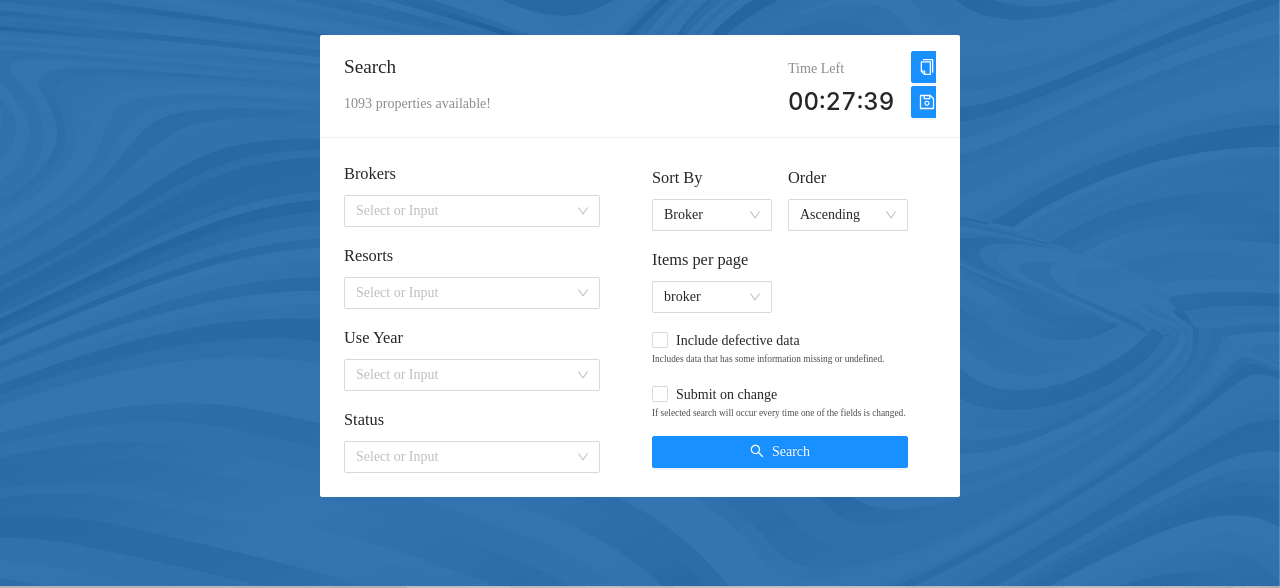
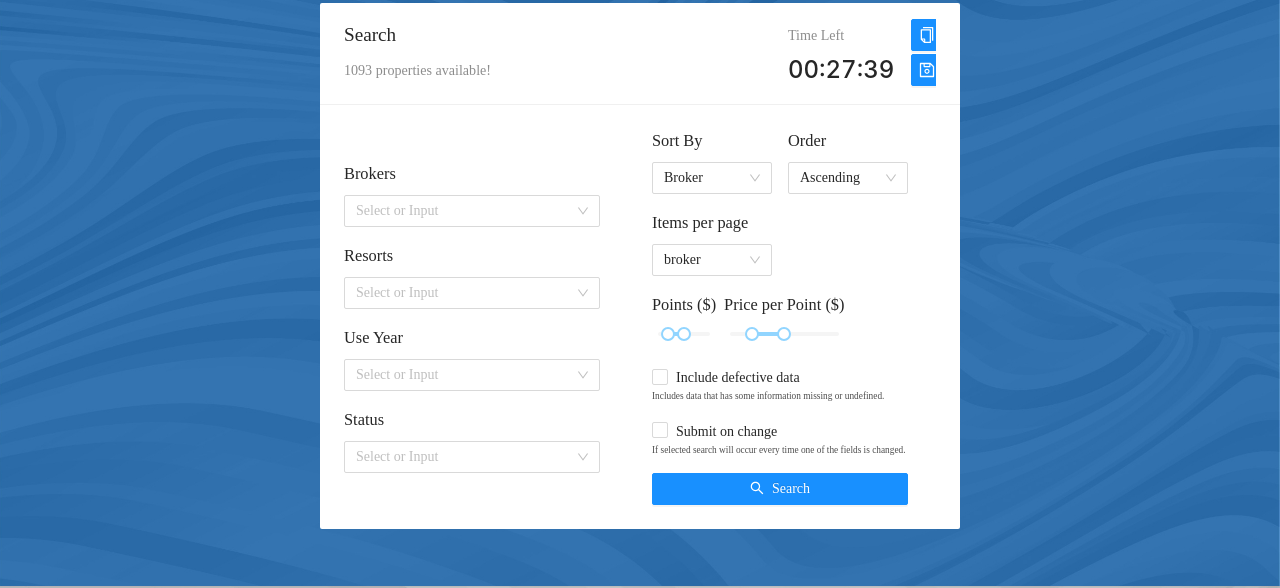
Before and after one commit to almulalic/dvc-search-engine-web, a React (Create React App) app: page / in a window 1280 px wide. Shown: the part 780-1368 px from the top of the page. Built offline with nearby package versions, Linux system fonts and the light colour scheme; a web font is replaced by a local one.

Commit message:
added range sliders

```diff
--- a/src/components/SearchForm/SearchFormLayout.tsx
+++ b/src/components/SearchForm/SearchFormLayout.tsx
@@ -19,6 +19,7 @@ import {
   Button,
   message,
   Modal,
+  Slider,
 } from "antd";
 
 import "./SearchFormStyle.scss";
@@ -288,6 +289,23 @@ export const SearchFormLayout = () => {
 
   //#endregion
 
+  //#region
+
+  const slidersMarkup = (
+    <Space>
+      <div>
+        <h3>Points ($)</h3>
+        <Slider range defaultValue={[20, 50]} />
+      </div>
+      <div>
+        <h3>Price per Point ($)</h3>
+        <Slider range defaultValue={[20, 50]} />
+      </div>
+    </Space>
+  );
+
+  //#endregion
+
   //#region Order
 
   const orderMarkup = (
@@ -403,6 +421,7 @@ export const SearchFormLayout = () => {
             <Space direction="vertical" size="middle">
               {orderMarkup}
               {paginationOptionsMarkup}
+              {slidersMarkup}
               {moreOptionsMarkup}
               <Button
                 type="primary"
```
